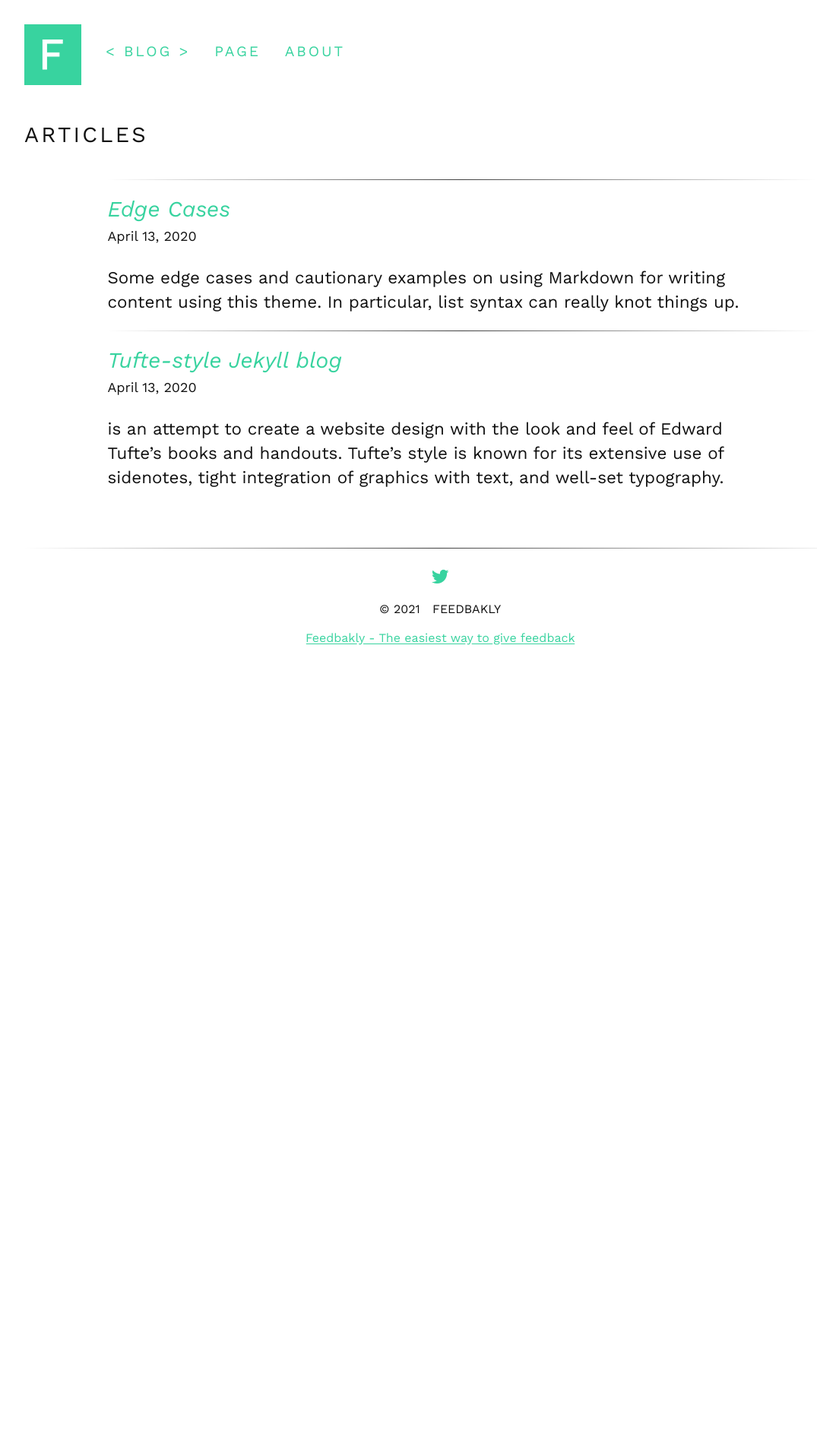
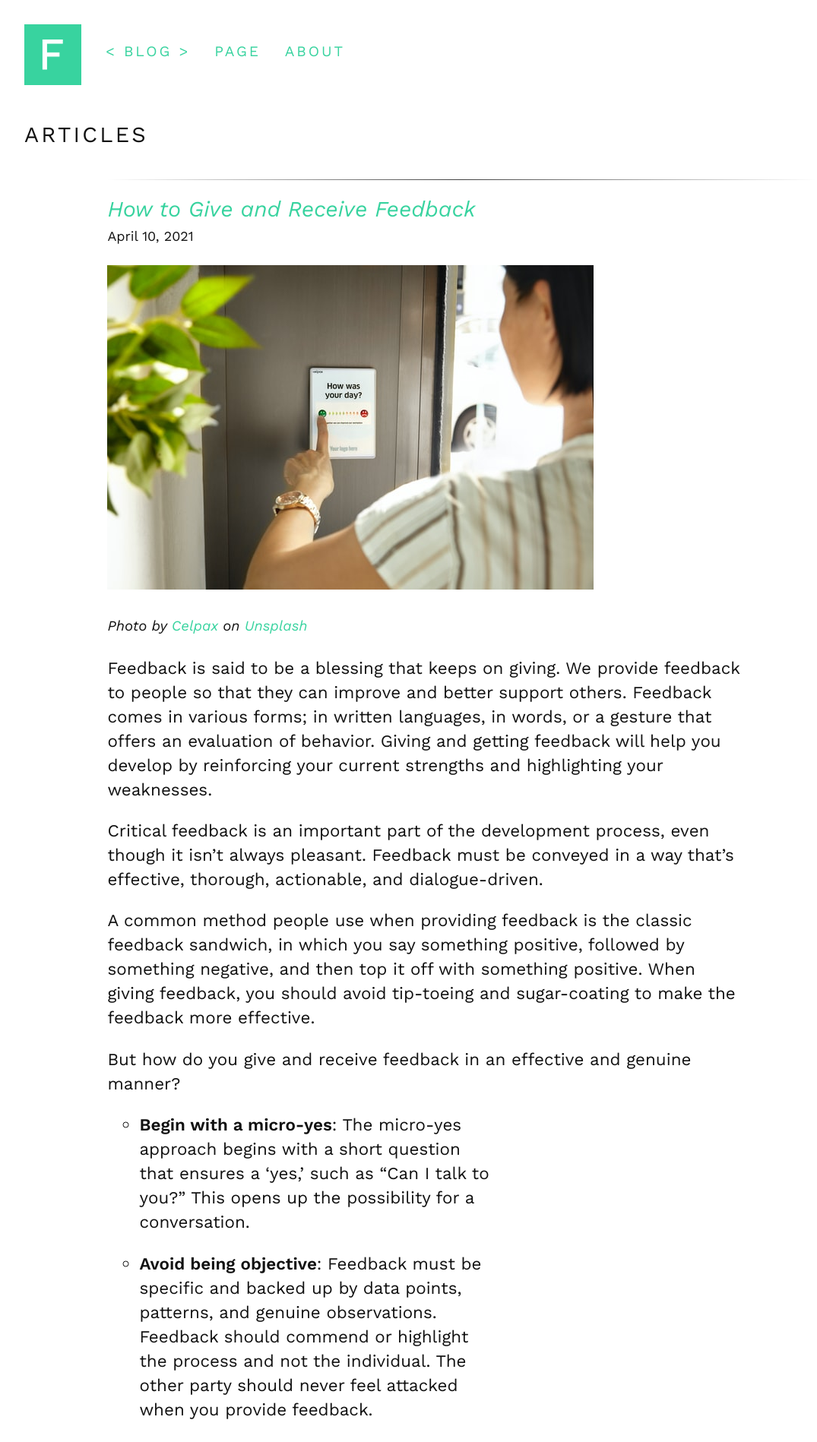
Before and after one commit to SWBTeams/feedbakly-blog, a Jekyll site: the page built from index.html, in a window 1280 px wide. Shown: the top 1898 px of the page at 76% size, without its empty margins (32-1107 px from the left). Built offline with Jekyll 4.4.1, drawn with Linux system fonts in a browser that asks for light colours; some web fonts are replaced; before the commit the page ends 900 px from its top, so only the background shows below that; some of the changed text lies outside the part shown.

Commit message:
Publish article

```diff
--- /dev/null
+++ b/_posts/2020-04-10-how-to-give-and-receive-feedback.md
@@ -0,0 +1,78 @@
+---
+layout: post
+title:  "How to Give and Receive Feedback"
+date:   2021-04-10 09:46:04
+categories: feedback self-improvement
+---
+
+![Receiving feedback](../assets/img/feedback.jpg)
+
+<small>*Photo by [Celpax](https://unsplash.com/@celpax?utm_source=unsplash&utm_medium=referral&utm_content=creditCopyText) on [Unsplash](https://unsplash.com/s/photos/feedback?utm_source=unsplash&utm_medium=referral&utm_content=creditCopyText)* </small>
+
+Feedback is said to be a blessing that keeps on giving. We provide feedback to people so that they can improve and better support others. Feedback comes in various forms; in written languages, in words, or a gesture that offers an evaluation of behavior. Giving and getting feedback will help you develop by reinforcing your current strengths and highlighting your weaknesses.
+
+Critical feedback is an important part of the development process, even though it isn't always pleasant. Feedback must be conveyed in a way that’s effective, thorough, actionable, and dialogue-driven.
+
+A common method people use when providing feedback is the classic feedback sandwich, in which you say something positive, followed by something negative, and then top it off with something positive. When giving feedback, you should avoid tip-toeing and sugar-coating to make the feedback more effective.
+
+
+
+But how do you give and receive feedback in an effective and genuine manner?
+
+
+
+*   **Begin with a micro-yes**: The micro-yes approach begins with a short question that ensures a 'yes,' such as "Can I talk to you?" This opens up the possibility for a conversation.
+*   **Avoid being objective**: Feedback must be specific and backed up by data points, patterns, and genuine observations. Feedback should commend or highlight the process and not the individual. The other party should never feel attacked when you provide feedback.
+*   **Give it a sense of logic**: Refer to scenarios or data points that had an impact on you and connect them to the outcome of their actions. This gives the feedback a sense of meaning and logic.
+*   **Show willingness to help**: Great feedback concludes with a question. A simple question like "how can I help?" can go a long way. It fosters commitment rather than just compliance, resulting in a dialogue-driven, problem-solving environment.
+
+We've looked at how to give feedback; now let's look at how to receive one.
+
+To receive feedback, you must understand that it is not an attack and be open to opinions with which you may not always agree. Opinions that have the potential to stimulate growth. You are not to be defensive. You simply need to listen and ask clarifying questions.
+
+
+## Why Is Constant Feedback Important?
+
+Whether you're trying to gauge employee or customer satisfaction, feedback should be a long-term process. Unfortunately, many businesses do not devote enough time to a sound feedback process.
+
+Feedback is especially useful when making important decisions. You can manage customer satisfaction and loyalty, maintain customer retention, and improve your products and services by leveraging customer feedback. Customer experience is critical to a company's survival, especially in today's world where customers rely heavily on online reviews when deciding what product to buy.
+
+You should never stop listening to your customers’ feedback, whether positive or negative, to stay ahead of the competition. Here are a few reasons why customer feedback is essential:
+
+
+* Customer feedback can aid in the development of new products and services. This increases the usability of the product and opens up new markets.
+* Customer feedback is a reliable source of information to potential and future consumers.
+* Feedback demonstrates that givers’ opinions are valued and can aid businesses in branding.
+
+Customer feedback has proven to be useful. One way to stay ahead in a saturated market is by making use of reliable and automated customer feedback tools. In a corporate environment, people might not feel comfortable approaching you for feedback, you should leverage anonymous feedback tools like [feedbakly](https://feedbakly.com) to hear their voices.
+
+In a corporate environment, people might not feel comfortable approaching you for feedback, you should leverage anonymous feedback tools like [feedbakly](https://feedbakly.com) to hear their voices.
+
+
+## How To Use [Feedbakly](https://feedbakly.com)?
+
+[Feedbakly](https://feedbakly.com) provides a simple way for people to give feedback anonymously. It allows you to measure your customers’ journey with questions that matter to them, and your organization. Feedbakly is a simple tool that requires no sign-up.
+
+
+## How to use Feedbakly?
+
+
+
+*  Create personal or business feedback links by pressing the created link button.
+*  Enter your email address to receive feedback in your email
+*  Enter your name/business name in the second portion.
+*  After that, click the generate link button. Pop up with your custom link will appear, and you have to copy and save it.
+* Share your feedback link with your friends, and customers.
+
+
+## How To Get The Best Out Of Feedback?
+
+Making the best out of the feedback you receive requires experience regardless of which form it comes. Another sad truth is that while receiving feedback is good, it can overwhelm you with probably more ideas than you could ever act on. This is why you need to filter through the feedback you receive. Once these are identified, you could:
+
+
+
+*   Take a look at the context. Often the nature of feedback could be misinterpreted without looking at things from the client's point of view. This influences your perception negatively.
+*   It is important to thank your clients sincerely for their time and effort in providing feedback.
+*   Strike a balance between being self-confident and being humble. You need to decide if the feedback should be accepted or rejected based on professional or ethical grounds and not on a personal or emotional level.
+*   If the feedback is to be accepted, develop an improvement plan.
+*   Visualize the outcome and ask yourself how you can support these newly implemented ideas to create the world’s happiest customers.
--- a/css/tufte.scss
+++ b/css/tufte.scss
@@ -238,10 +238,10 @@ article { position: relative;
 section { padding-top: 1rem;
           padding-bottom: 1rem; }
 
-ul,ol { width: 45%;
+ul,ol { width: 60%;
      -webkit-padding-start: 5%;
      -webkit-padding-end: 5%;
-     list-style-type: none; }
+      }
 
 //li { padding: 0.5em 0; } //vertical padding on list items screws up vertical rhythym
 
```
Also changed, not shown: _example_posts/2020-04-13-Edge-Cases.md (renamed from _posts/2020-04-13-Edge-Cases.md), _example_posts/2020-04-13-tufte-style-jekyll-blog.md (renamed from _posts/2020-04-13-tufte-style-jekyll-blog.md), assets/img/badge.png (deleted), assets/img/badge_1.png (deleted), assets/img/badge_2.png (deleted), assets/img/badge_3.png (deleted), assets/img/feedback.jpg (added), assets/img/figure1.png (deleted), assets/img/figure2.png (deleted), assets/img/figure3.png (deleted), assets/img/napoleons-march.png (deleted), 4 other files.
